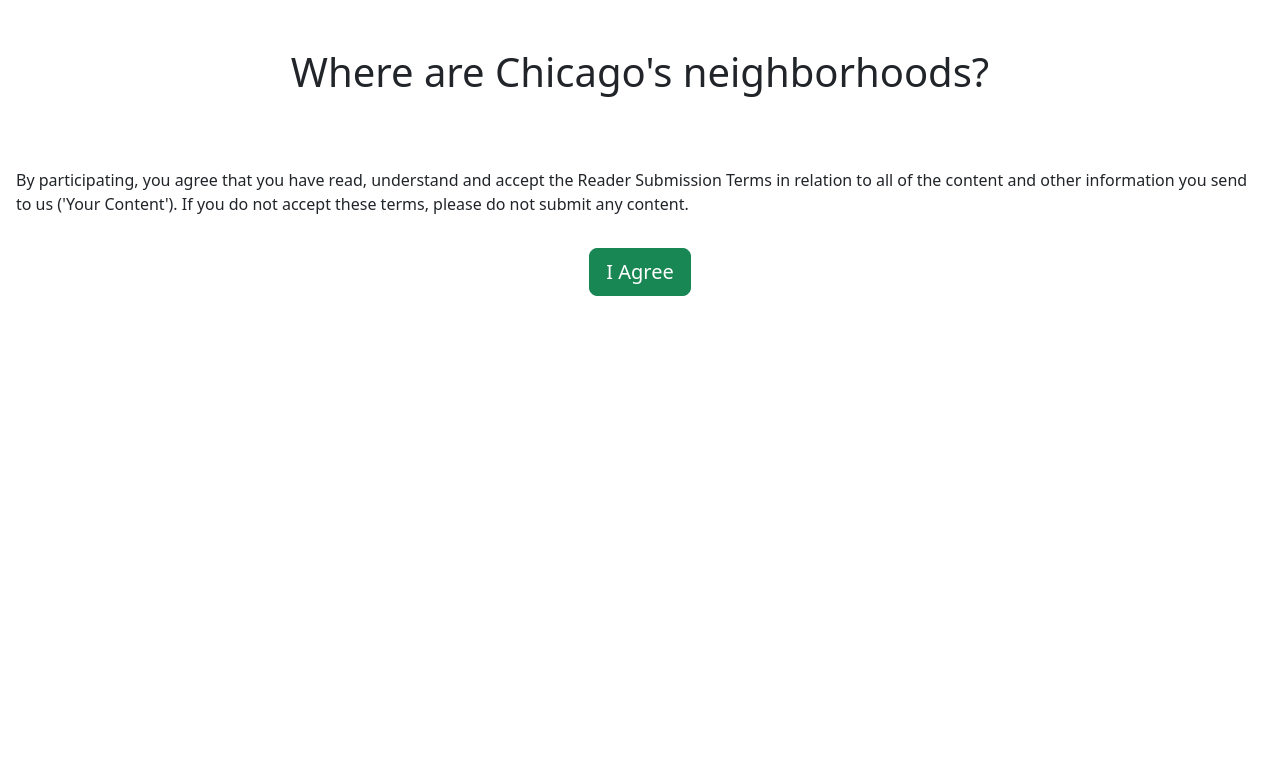
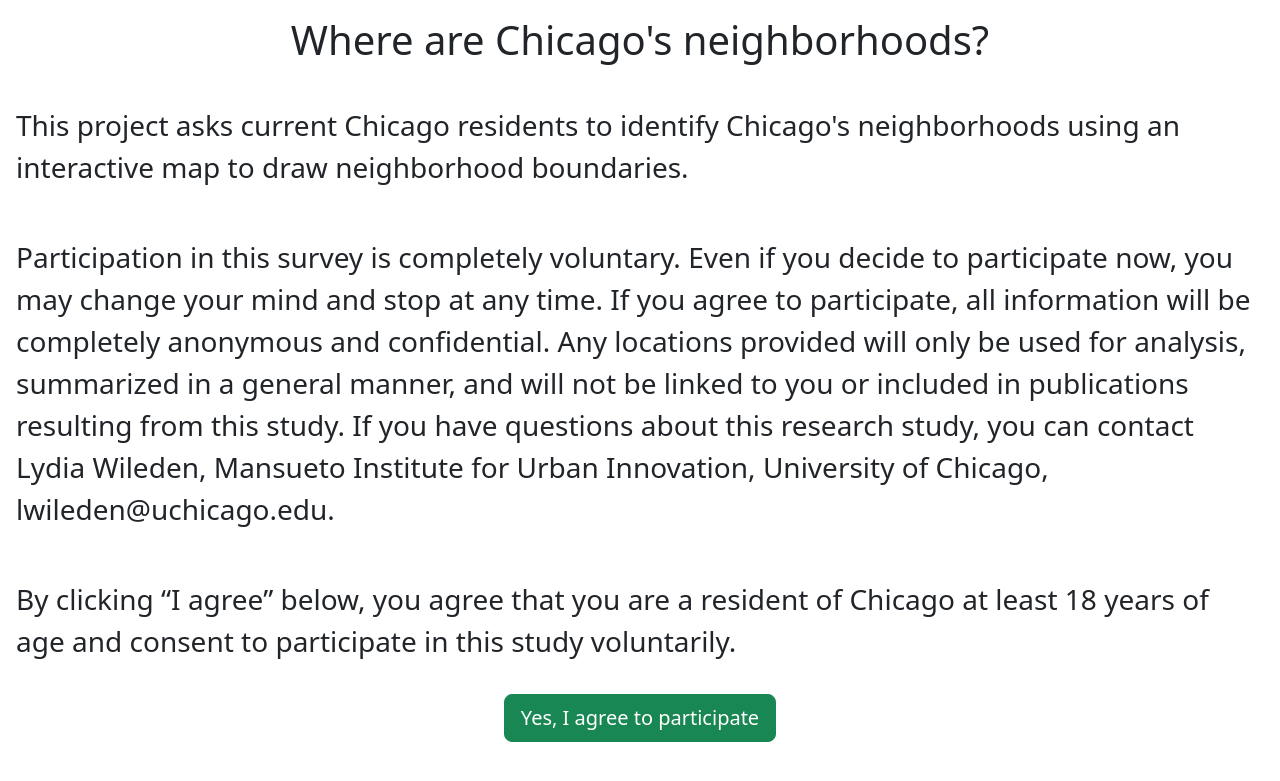
Before and after one commit to divij-sinha/neighbourhood-mapping, a Flask app: page / in a window 1280 px wide. Shown: the top 781 px of the page. Run offline with Flask 2, Linux system fonts and the light colour scheme.

Commit message:
clean up

```diff
--- a/app/forms.py
+++ b/app/forms.py
@@ -29,4 +29,4 @@ class SurveyDraw(FlaskForm):
     draw_another = SubmitField("Draw Another Neighborhood?")
 
 class AgreeButton(FlaskForm):
-    agree = SubmitField("I Agree")
+    agree = SubmitField("Yes, I agree to participate")
--- a/app/routes.py
+++ b/app/routes.py
@@ -39,7 +39,7 @@ def survey_form():
 @app.route("/survey_draw/<first>", methods=['GET', 'POST'])
 def survey_draw(first):
     draw_options = {"polyline": False, "rectangle": False, "circle": False, "marker": False, "circlemarker": False}
-    header, body_html, script = get_map_comps(loc = session["coords"][::-1], zoom = 12, draw_options=draw_options)
+    header, body_html, script = get_map_comps(loc = session["coords"][::-1], zoom = 13, draw_options=draw_options)
     form = SurveyDraw()
     if (form.validate_on_submit() and first == 'first') or form.validate_on_submit(extra_validators={'cur_neighborhood':[DataRequired()]}):
         if form.submit.data:
--- a/app/templates/start_page.html
+++ b/app/templates/start_page.html
@@ -6,14 +6,26 @@
         {% endblock %}
     </head>
     <body>
-        <div class="container-fluid p-5 text-center h-1">
+        <div class="container-fluid p-3 text-center h-1">
             <h1> Where are Chicago's neighborhoods? </h1>
         </div>
-        <div class="container-fluid p-3">
-            <p>
-                By participating, you agree that you have read, understand and accept the Reader Submission Terms in relation to all of the content and other information you send to us ('Your Content'). If you do not accept these terms, please do not submit any content.
+            <p class="fs-3 lead p-3">
+                This project asks current Chicago residents to identify Chicago's neighborhoods using an
+                interactive map to draw neighborhood boundaries.
             </p>
-        </div>
+            <p class="fs-3 lead p-3">
+                Participation in this survey is completely voluntary. Even if you decide to participate now, you
+                may change your mind and stop at any time. If you agree to participate, all information will be
+                completely anonymous and confidential. Any locations provided will only be used for analysis,
+                summarized in a general manner, and will not be linked to you or included in publications
+                resulting from this study. If you have questions about this research study, you can contact Lydia
+                Wileden, Mansueto Institute for Urban Innovation, University of Chicago,
+                lwileden@uchicago.edu.
+            </p>
+            <p class="fs-3 lead p-3">
+                By clicking “I agree” below, you agree that you are a resident of Chicago at least 18 years of age
+                and consent to participate in this study voluntarily.
+            </p>
         <div class="container-fluid text-center">
         <form action="" method="post" novalidate id="mainform">
             {{ agree.csrf_token }}
```
Also changed, not shown: app/templates/_form_page.html (+1 -8 lines), app/templates/form_page_draw.html (+0 -44 lines), app/templates/form_page_start.html (+8 -1 lines), app/templates/thank_page.html (+7 -4 lines).
